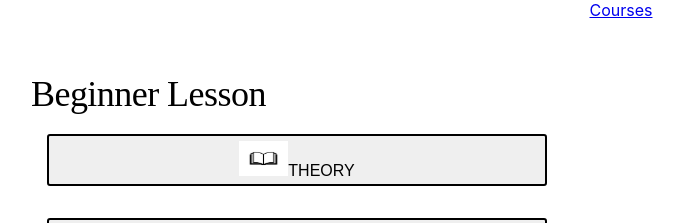
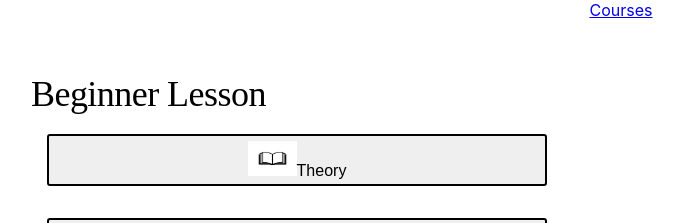
Before and after one commit to musawar1193/redi-project, a React (Create React App) app: page / in a window 1280 px wide. Shown: the top 223 px of the page, without its empty margins (19-702 px from the left). Built offline with nearby package versions, Linux system fonts and the light colour scheme.

Commit message:
update fix

```diff
--- a/src/Topic.js
+++ b/src/Topic.js
@@ -13,7 +13,7 @@ class Topic extends React.Component {
         <StyledHeader>Beginner Lesson</StyledHeader>
         <StyledButton>
           <CoursesLogo src={theory} />
-          THEORY
+          Theory
         </StyledButton>
         <StyledButton>
           <CoursesLogo src={codesandbox} />
```
